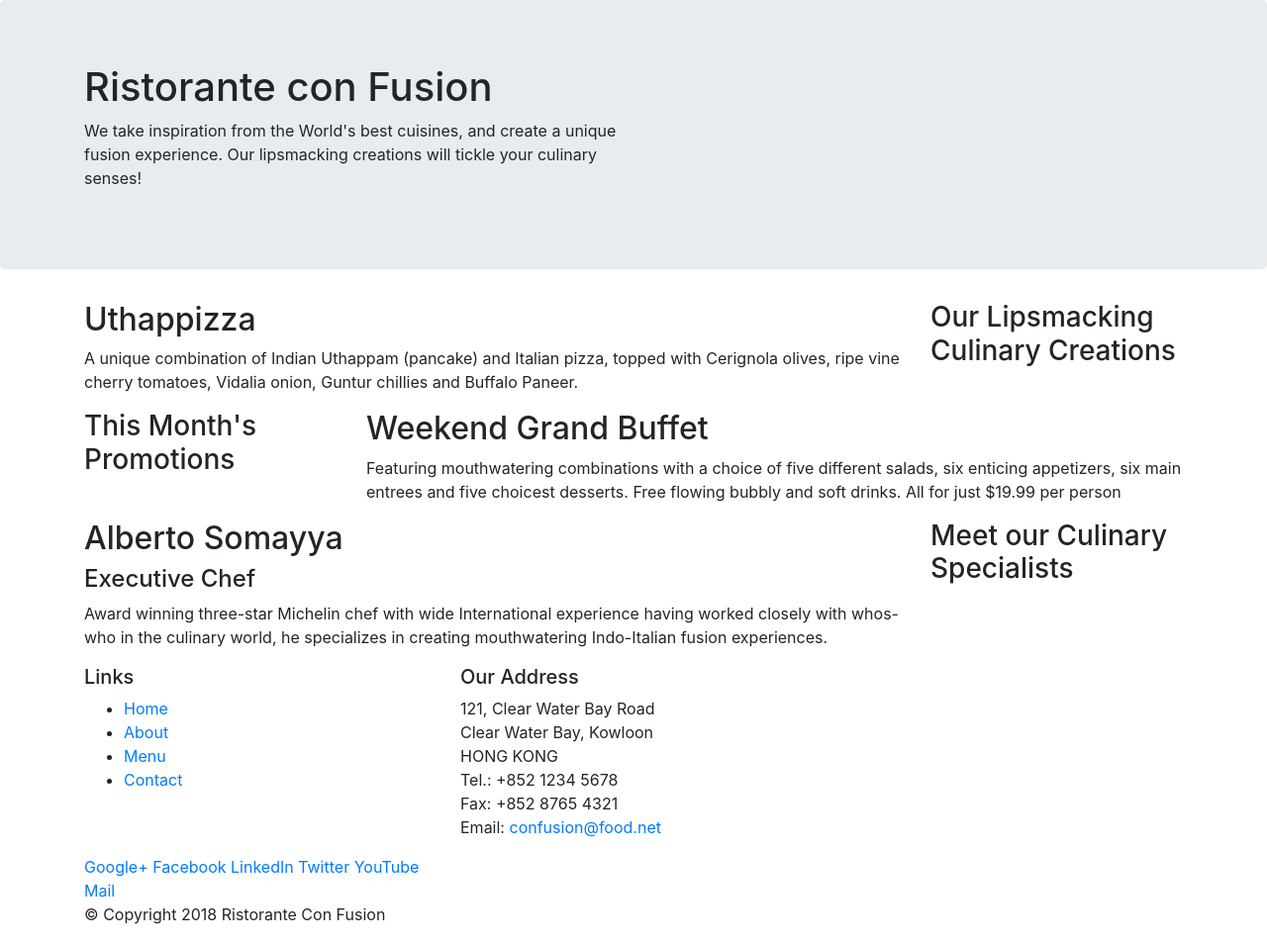
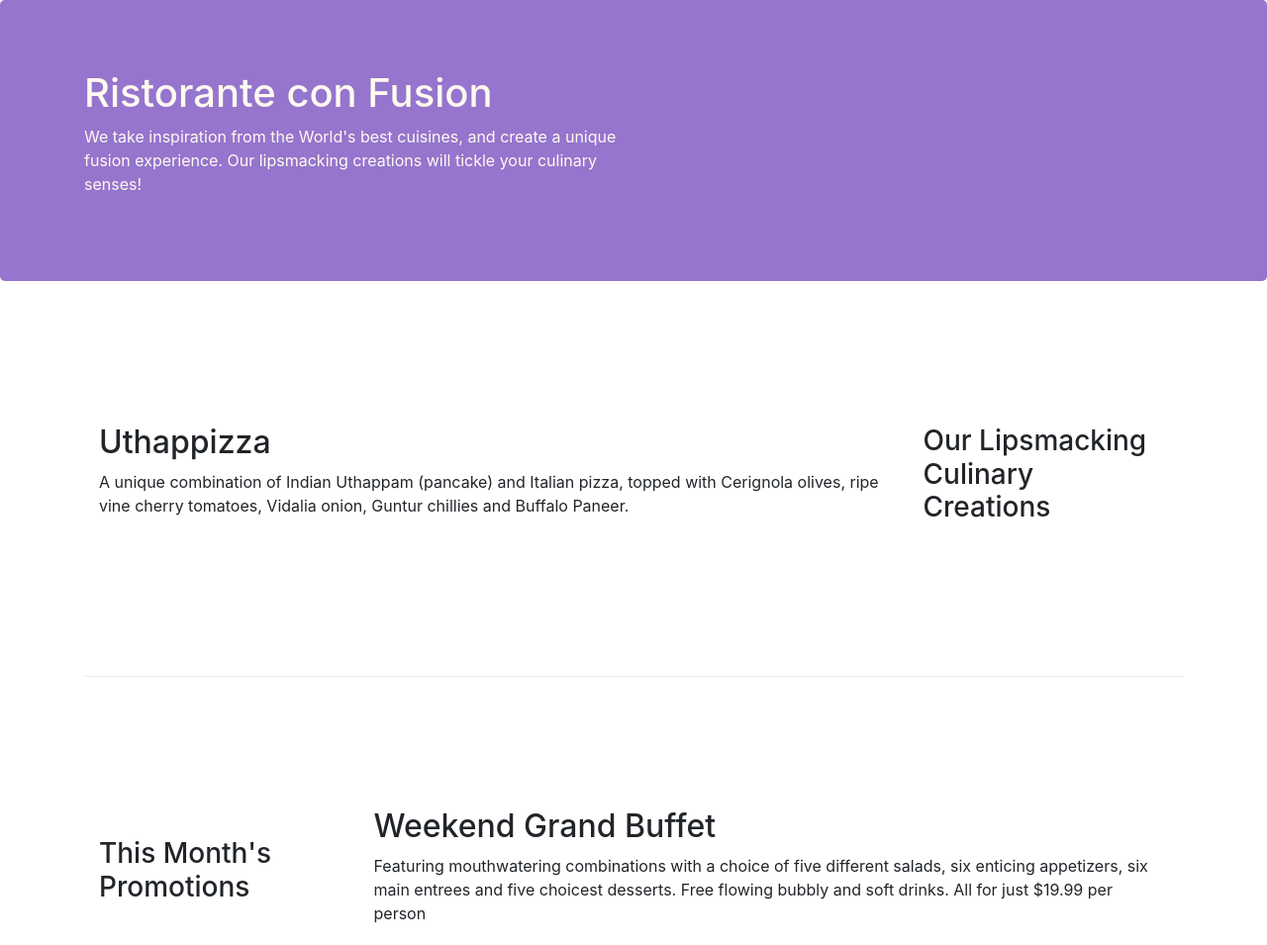
Before and after one commit to AmanDinesh/Bootstrap-test, a website: page index.html in a window 1280 px wide. Shown: the top 955 px of the page at 99% size. Drawn offline with nearby package versions, Linux system fonts and the light colour scheme.

Commit message:
bootstrap part2

```diff
--- /dev/null
+++ b/css/styles.css
@@ -0,0 +1,30 @@
+.row-header{
+    margin:0px auto;
+    padding:0px;
+}
+
+.row-content {
+    margin:0px auto;
+    padding: 50px 0px 50px 0px;
+    border-bottom: 1px ridge;
+    min-height:400px;
+}
+
+.footer{
+    background-color: #D1C4E9;
+    margin:0px auto;
+    padding: 20px 0px 20px 0px;
+}
+
+.jumbotron {
+    padding:70px 30px 70px 30px;
+    margin:0px auto;
+    background: #9575CD ;
+    color:floralwhite;
+}
+
+address{
+    font-size:80%;
+    margin:0px;
+    color:#0f0f0f;
+}
--- a/index.html
+++ b/index.html
@@ -9,12 +9,13 @@
 
     <!-- Bootstrap CSS -->
     <link rel="stylesheet" href="node_modules/bootstrap/dist/css/bootstrap.min.css">
+    <link rel="stylesheet" type="text/css" href="css/styles.css">
     <title>Ristorante Con Fusion</title>
 </head>
 
 <body>
 
-    <header class="jumbotron">
+    <header class="jumbotron row-header">
         <div class="container">
             <div class="row">
                 <div class="col-12 col-sm-6">
@@ -28,7 +29,7 @@
     </header>
 
     <div class="container">
-        <div class="row">
+        <div class="row row-content align-items-center">
             <div class="col-12 col-sm-4 order-sm-last col-md-3">
                 <h3>Our Lipsmacking Culinary Creations</h3>
             </div>
@@ -39,7 +40,7 @@
         </div>
 
 
-        <div class="row">
+        <div class="row row-content align-items-center">
             <div class="col-12 col-sm-4 col-md-3">
                 <h3>This Month's Promotions</h3>
             </div>
@@ -49,7 +50,7 @@
             </div>
         </div>
 
-        <div class="row">
+        <div class="row row-content align-items-center">
             <div class="col-12 col-sm-4 order-sm-last col-md-3">
                 <h3>Meet our Culinary Specialists</h3>
             </div>
@@ -61,12 +62,12 @@
         </div>
     </div>
 
-    <footer>
+    <footer class="footer">
         <div class="container">
             <div class="row">
                 <div class="col-4 offset-1col-sm-2">
                     <h5>Links</h5>
-                    <ul>
+                    <ul class="list-unstyled">
                         <li><a href="#">Home</a></li>
                         <li><a href="#">About</a></li>
                         <li><a href="#">Menu</a></li>
@@ -84,7 +85,7 @@
 		              Email: <a href="mailto:confusion@food.net">confusion@food.net</a>
 		           </address>
                 </div>
-                <div class="col-12 col-sm-4">
+                <div class="col-12 col-sm-4 align-self-center text-center">
                     <div>
                         <a href="http://google.com/+">Google+</a>
                         <a href="http://www.facebook.com/profile.php?id=">Facebook</a>
@@ -95,7 +96,7 @@
                     </div>
                 </div>
            </div>
-           <div class="row">
+           <div class="row justify-content-center">
                 <div class="col-auto">
                     <p>© Copyright 2018 Ristorante Con Fusion</p>
                 </div>
```
Also changed, not shown: 1 other file.
